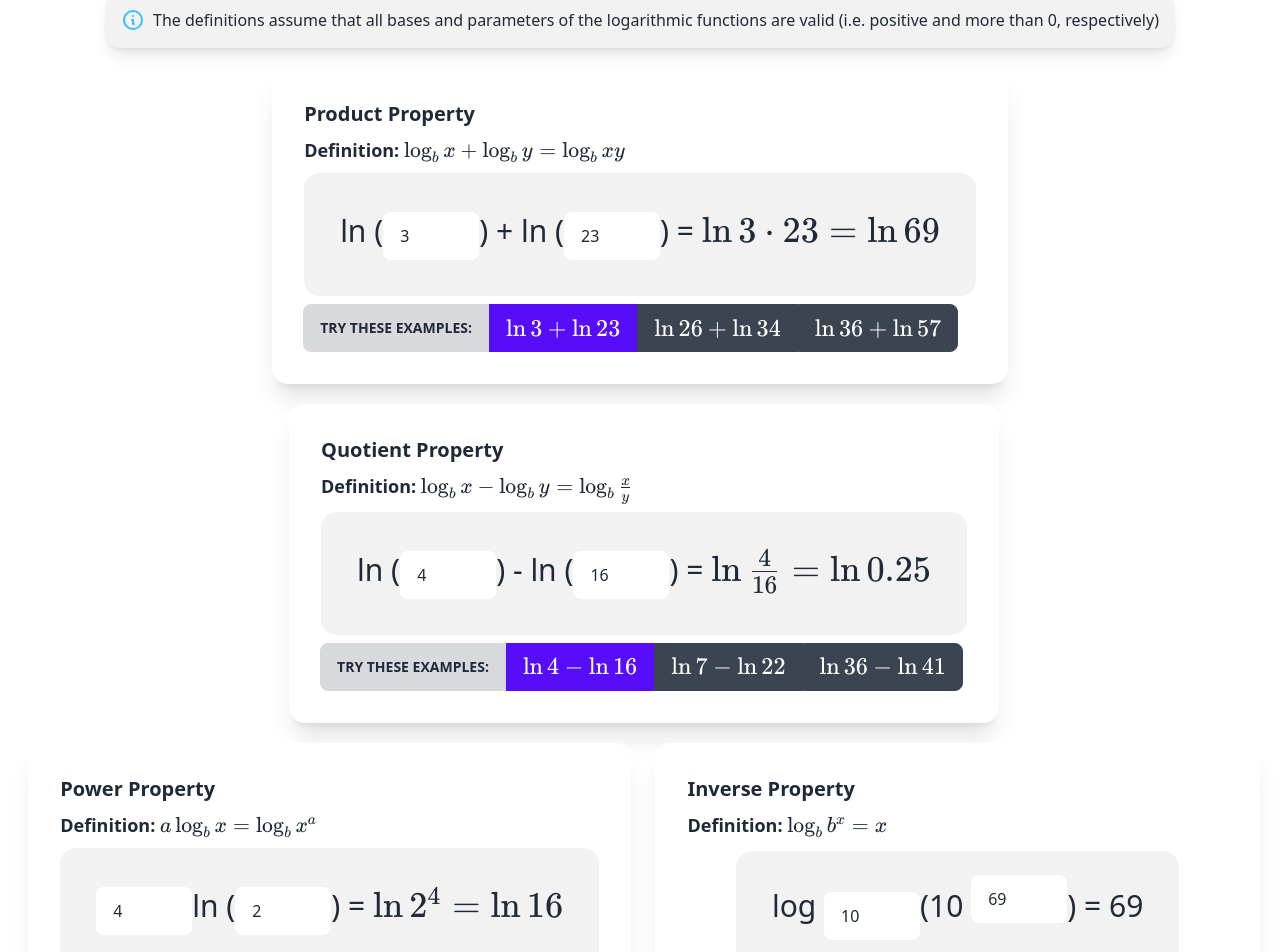
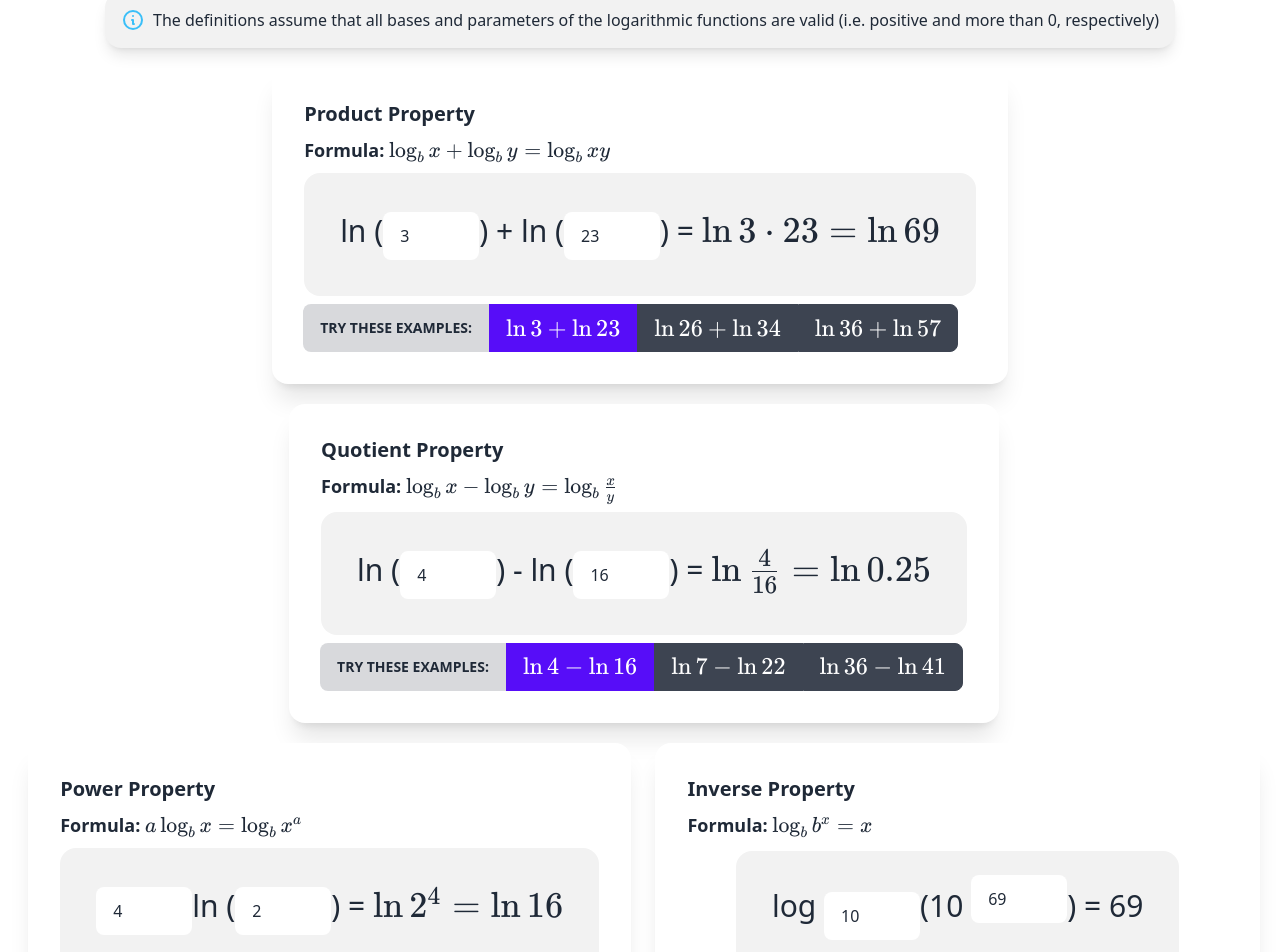
Before and after one commit to ThatXliner/school, a SvelteKit app: page /2022-2023/3b/log-project in a window 1280 px wide. Shown: the part 2940-3892 px from the top of the page. Built offline with nearby package versions, Linux system fonts and the light colour scheme.

Commit message:
:pencil2: I meant formula

```diff
--- a/src/routes/2022-2023/3b/log-project/InverseProperty.svelte
+++ b/src/routes/2022-2023/3b/log-project/InverseProperty.svelte
@@ -19,7 +19,7 @@
 	<div class="card-body">
 		<h2 class="card-title">Inverse Property</h2>
 		<p class="text-lg">
-			<b>Definition:</b>
+			<b>Formula:</b>
 			{@html katex.renderToString(`\\log_{b}{b^x} = x`)}
 		</p>
 		<div class="bg-base-200 rounded-box text-3xl p-9 mx-auto">
--- a/src/routes/2022-2023/3b/log-project/PowerProperty.svelte
+++ b/src/routes/2022-2023/3b/log-project/PowerProperty.svelte
@@ -22,7 +22,7 @@
 	<div class="card-body">
 		<h2 class="card-title">Power Property</h2>
 		<p class="text-lg">
-			<b>Definition:</b>
+			<b>Formula:</b>
 			{@html katex.renderToString(`a\\log_{b}{x} = \\log_{b}{x^a}`)}
 		</p>
 		<div class="bg-base-200 rounded-box text-3xl p-9 mx-auto">
--- a/src/routes/2022-2023/3b/log-project/ProductProperty.svelte
+++ b/src/routes/2022-2023/3b/log-project/ProductProperty.svelte
@@ -22,7 +22,7 @@
 	<div class="card-body">
 		<h2 class="card-title">Product Property</h2>
 		<p class="text-lg">
-			<b>Definition:</b>
+			<b>Formula:</b>
 			{@html katex.renderToString(`\\log_{b}{x} + \\log_{b}{y} = \\log_{b}{xy}`)}
 		</p>
 		<div class="bg-base-200 rounded-box text-3xl p-9 mx-auto">
--- a/src/routes/2022-2023/3b/log-project/QuotientProperty.svelte
+++ b/src/routes/2022-2023/3b/log-project/QuotientProperty.svelte
@@ -22,7 +22,7 @@
 	<div class="card-body">
 		<h2 class="card-title">Quotient Property</h2>
 		<p class="text-lg">
-			<b>Definition:</b>
+			<b>Formula:</b>
 			{@html katex.renderToString(`\\log_{b}{x} - \\log_{b}{y} = \\log_{b}{\\frac{x}{y}}`)}
 		</p>
 		<div class="bg-base-200 rounded-box text-3xl p-9 mx-auto">
```
